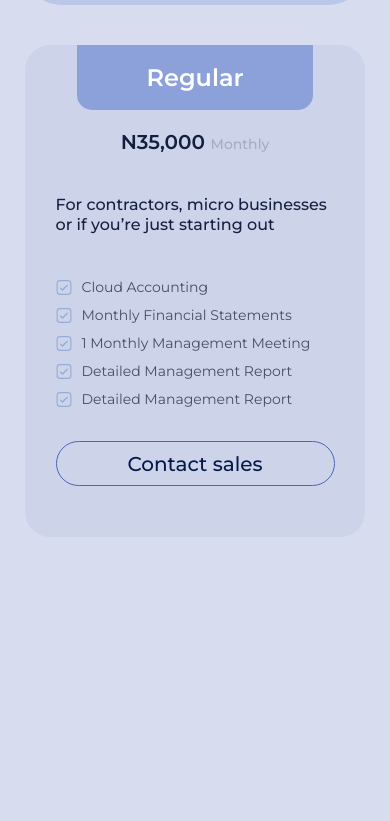
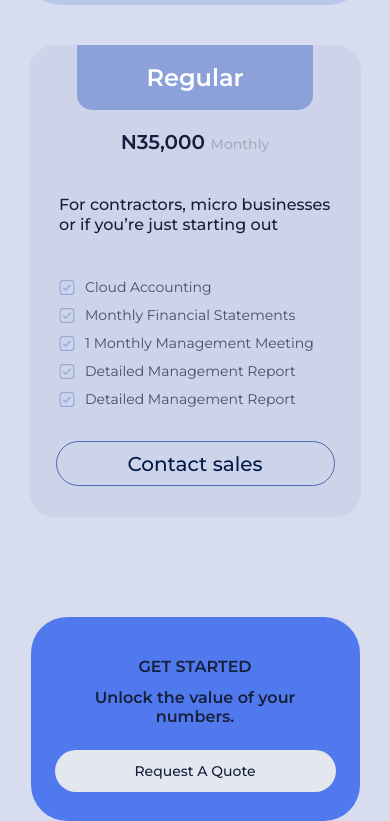
Before and after one commit to nonfungiblehayor/Amb-s-website-, a React (Create React App) app in the folder amb/: page / in a window 390 px wide. Shown: the part 4418-5239 px from the top of the page. Before the commit the page ends 4955 px from the top, so only its background shows below. Built offline with nearby package versions, Linux system fonts and the light colour scheme.

Commit message:
created styling for request component

```diff
--- a/amb/src/App.jsx
+++ b/amb/src/App.jsx
@@ -35,8 +35,8 @@ function App() {
        <Subheader />
      <Service />
        <Pricing />
-   {/*   <Request />
-       <About />
+      <Request />
+   {/*    <About />
       <Newsletter />
    <Footer />*/}
     </div>
--- a/amb/src/App.module.scss
+++ b/amb/src/App.module.scss
@@ -476,6 +476,9 @@ body {
     @include coldisplayStyle();
     justify-content: center;
   }
+}
+.reqSection2 {
+  display: none;
 }
 .aboutSection {
   @include coldisplayStyle();
@@ -1290,6 +1293,9 @@ body {
     justify-content: center;
   }
 }
+.reqSection2 {
+  display: none;
+}
 .aboutSection {
   @include coldisplayStyle();
   padding-left: 50px;
@@ -2113,6 +2119,9 @@ body {
     justify-content: center;
     align-items: center;
   }
+}
+.reqSection2 {
+  display: none;
 }
 .aboutSection {
   @include coldisplayStyle();
@@ -3010,6 +3019,9 @@ body {
     align-items: center;
   }
 }
+.reqSection2 {
+  display: none;
+}
 .aboutSection {
   @include coldisplayStyle();
   align-items: center;
@@ -3831,8 +3843,8 @@ body {
     }
     .regulardiv {
       background-color: #CDD4E9;
-      width: 280px;
-      height: 468px;
+      width: 17em;
+      height: 28em;
       @include coldisplayStyle();
       align-items: center;
       border-radius: 25px;
@@ -3921,4 +3933,55 @@ body {
     }
   }
 }
-}
+.reqSection {
+  display: none;
+}
+.reqSection2 {
+  @include coldisplayStyle();
+  align-items: center;
+  div {
+    width: 329px;
+    background-color: #5179EE;
+    border-radius: 36px;
+    @include coldisplayStyle();
+    justify-self: center;
+    height: 180px;
+    margin-top: 100px;
+    align-items: center;
+  padding-top: 24px;
+    p {
+      font-family: $textFont;
+      font-size: 16px;
+      font-weight: 600;
+      color: #17203B;
+      width: 218px;
+      text-align: center;
+      margin-bottom: 12px;
+    }
+    span {
+      font-family: $textFont;
+      font-size: 16px;
+      font-weight: 600;
+      color: #17203B;
+      width: 218px;
+      text-align: center;
+    }
+    button {
+      background-color: #E4E7ED;
+      width: 281px;
+      height: 42px;
+      border-radius: 24px;
+      border: none;
+      font-family: $textFont;
+      font-size: 14px;
+      font-weight: 500;
+      color: $textHeadingColor;
+      padding: 21px 15px 21px 15px;
+      @include coldisplayStyle();
+      justify-content: center;
+      align-items: center;
+      margin-top: 24px;
+    }
+  }
+}
+}
--- a/amb/src/components/request.jsx
+++ b/amb/src/components/request.jsx
@@ -2,7 +2,8 @@ import React from "react";
 import style from '../App.module.scss';
 
 function Request() {
-    return <section className={style.reqSection}>
+    return <>
+     <section className={style.reqSection}>
         <p>
         GET STARTED - Unlock the value of your numbers.
         </p>
@@ -10,6 +11,20 @@ function Request() {
         Request A Quote
         </button>
     </section>
+    <section className={style.reqSection2}>
+        <div>
+        <p>
+        GET STARTED
+        </p>
+        <span>
+        Unlock the value of your numbers.
+        </span>
+        <button>
+        Request A Quote
+        </button>
+        </div>
+    </section>
+    </>
 }
 
 export default Request
```
